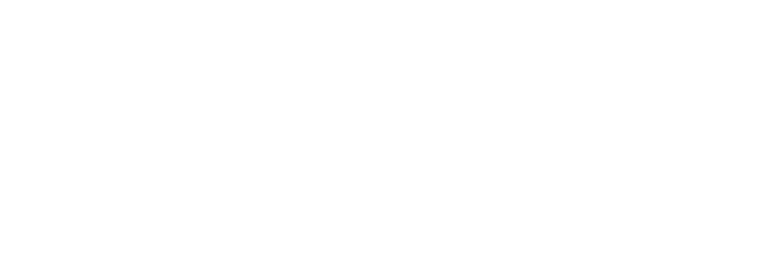
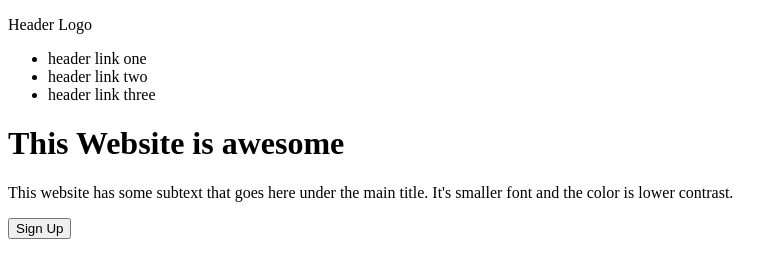
Before and after one commit to A-Shushi/odin-landing-page, a plain HTML site: page index.html in a window 1280 px wide. Shown: the whole page, without its empty margins (0-783 px from the left). Drawn offline with Linux system fonts and the light colour scheme.

Commit message:
Setup the HTML for the page hero

```diff
--- a/index.html
+++ b/index.html
@@ -9,6 +9,24 @@
     <title>Landing Page</title>
 </head>
 <body>
-
+    <div class="hero">
+        <div class="header">
+            <p>Header Logo</p>
+            <ul>
+                <li>header link one</li>
+                <li>header link two</li>
+                <li>header link three</li>
+            </ul>
+        </div>
+        <div class="hero-content">
+            <div class="hero-left">
+                <h1>This Website is awesome</h1>
+                <p>This website has some subtext that goes here under the main title. It's
+                    smaller font and the color is lower contrast.</p>
+                <button>Sign Up</button>
+            </div>
+            <div class="img-placeholder"></div>
+        </div>
+    </div>
 </body>
 </html>
```
